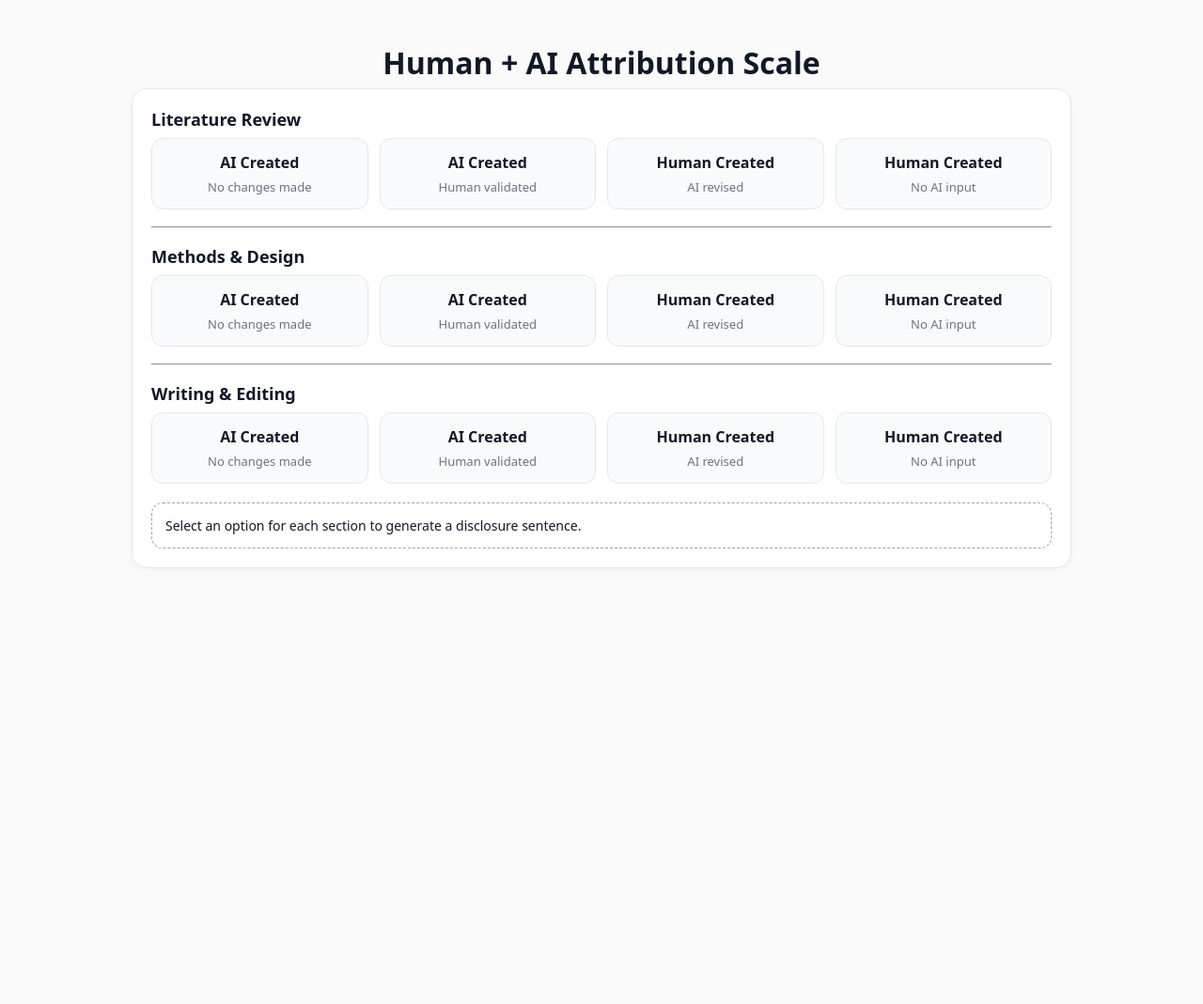
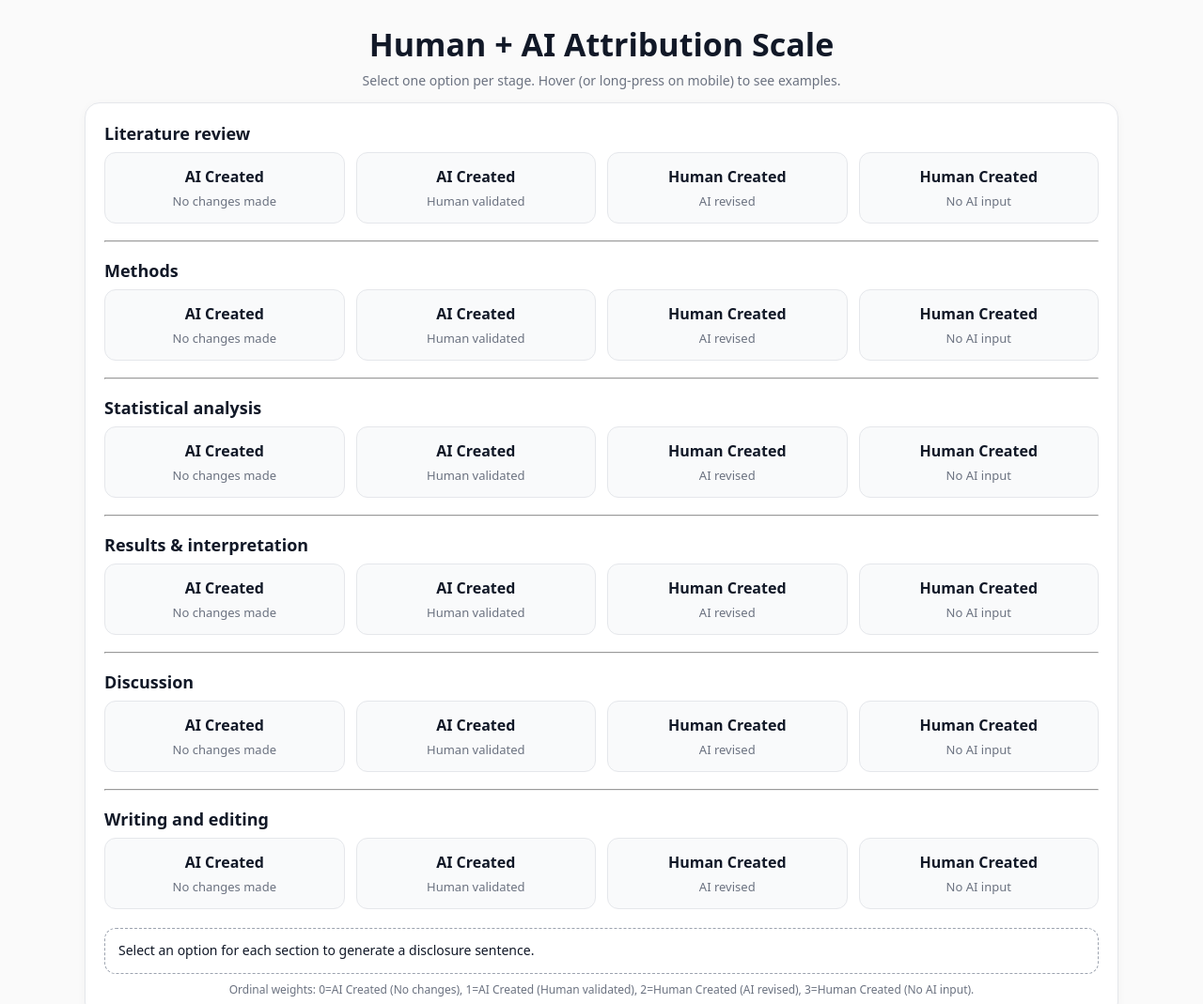
Before and after one commit to whitjostone/AIHumanAttribution, a plain HTML site: page index.html in a window 1280 px wide. Shown: the top 1069 px of the page at 94% size. Before the commit the page ends 800 px from the top, so only its background shows below. Drawn offline with Linux system fonts and the light colour scheme.

Commit message:
Add files via upload

```diff
--- a/index.html
+++ b/index.html
@@ -2,29 +2,38 @@
 <html lang="en">
 <head>
 <meta charset="UTF-8">
-<title>Human + AI Attribution Scale (4‑Point Ordinal)</title>
+<title>Human + AI Attribution Scale (4-Point Ordinal)</title>
 <meta name="viewport" content="width=device-width, initial-scale=1">
 
 <style>
+:root {
+  --accent:#2563eb;
+  --border:#e5e7eb;
+  --bg:#fafafa;
+  --card:#ffffff;
+  --muted:#6b7280;
+}
 body{
   font-family: system-ui, -apple-system, Segoe UI, Roboto, Helvetica, Arial;
-  background:#fafafa;
+  background:var(--bg);
   color:#111827;
   margin:0;
   padding:24px;
 }
-.wrap{max-width:1000px;margin:0 auto;}
-h1{text-align:center;margin-bottom:6px}
+.wrap{max-width:1100px;margin:0 auto;}
+header{text-align:center;margin-bottom:14px}
+h1{margin:0;font-size:clamp(22px,3vw,34px)}
+.sub{margin:6px 0 0 0;color:var(--muted);font-size:14px}
 .card{
-  background:#fff;
-  border:1px solid #e5e7eb;
+  background:var(--card);
+  border:1px solid var(--border);
   border-radius:16px;
   padding:20px;
   box-shadow:0 2px 10px rgba(0,0,0,.04);
 }
 .topic{font-size:18px;font-weight:700;margin-bottom:8px}
 
-/* radio grid */
+/* 4-option radio grid */
 .radio-row{
   display:grid;
   grid-template-columns:repeat(4,1fr);
@@ -34,22 +43,24 @@ h1{text-align:center;margin-bottom:6px}
 .radio-row label{
   text-align:center;
   padding:14px 12px;
-  border:1px solid #e5e7eb;
+  border:1px solid var(--border);
   border-radius:12px;
   background:#f9fafb;
   cursor:pointer;
+  user-select:none;
 }
 .radio-row h3{
   margin:0 0 6px 0;
   font-size:16px;
+  font-weight:700;
 }
 .radio-row p{
   margin:0;
   font-size:13px;
-  color:#6b7280;
+  color:var(--muted);
 }
 .radio-row input:checked + label{
-  border-color:#2563eb;
+  border-color:var(--accent);
   background:#eff6ff;
 }
 
@@ -60,81 +71,191 @@ h1{text-align:center;margin-bottom:6px}
   border-radius:12px;
   background:#fff;
   font-size:14px;
+  line-height:1.35;
+}
+.smallnote{margin-top:8px;color:var(--muted);font-size:12px;text-align:center}
+@media (max-width: 860px) {
+  .radio-row{grid-template-columns:1fr 1fr}
+}
+@media print {
+  body{background:#fff;padding:0}
+  .smallnote{display:none}
 }
 </style>
 </head>
 
 <body>
 <div class="wrap">
-<h1>Human + AI Attribution Scale</h1>
+<header>
+  <h1>Human + AI Attribution Scale</h1>
+  <div class="sub">Select one option per stage. Hover (or long-press on mobile) to see examples.</div>
+</header>
 
 <div class="card">
 
-<div class="topic">Literature Review</div>
+<div class="topic">Literature review</div>
 <div class="radio-row" data-label="Literature review">
-  <input type="radio" name="lit" id="lit0" value="0">
-  <label for="lit0" title="AI generated text used verbatim. Example: ChatGPT-written literature review with no edits.">
+  <input type="radio" name="literature" id="literature-0" value="0">
+  <label for="literature-0" title="AI generated text used verbatim. Example: ChatGPT-written literature review with no edits.">
     <h3>AI Created</h3><p>No changes made</p>
   </label>
 
-  <input type="radio" name="lit" id="lit1" value="1">
-  <label for="lit1" title="AI generated draft reviewed for accuracy. Example: AI draft with fact-checking only.">
+  <input type="radio" name="literature" id="literature-1" value="1">
+  <label for="literature-1" title="AI generated draft reviewed for accuracy. Example: AI draft with fact-checking only.">
     <h3>AI Created</h3><p>Human validated</p>
   </label>
 
-  <input type="radio" name="lit" id="lit2" value="2">
-  <label for="lit2" title="Human-written content refined with AI. Example: Grammar or clarity edits via AI.">
+  <input type="radio" name="literature" id="literature-2" value="2">
+  <label for="literature-2" title="Human-written content refined with AI. Example: Grammar or clarity edits via AI.">
     <h3>Human Created</h3><p>AI revised</p>
   </label>
 
-  <input type="radio" name="lit" id="lit3" value="3">
-  <label for="lit3" title="Fully human-written with no AI involvement.">
+  <input type="radio" name="literature" id="literature-3" value="3">
+  <label for="literature-3" title="Fully human-written with no AI involvement. Example: Fully human-written section.">
+    <h3>Human Created</h3><p>No AI input</p>
+  </label>
+</div>
+<hr style="margin:18px 0">
+<div class="topic">Methods</div>
+<div class="radio-row" data-label="Methods">
+  <input type="radio" name="methods" id="methods-0" value="0">
+  <label for="methods-0" title="AI generated methods used verbatim. Example: AI wrote methods and it was pasted without edits.">
+    <h3>AI Created</h3><p>No changes made</p>
+  </label>
+
+  <input type="radio" name="methods" id="methods-1" value="1">
+  <label for="methods-1" title="AI-generated methods validated by a human. Example: AI draft checked for accuracy/consistency.">
+    <h3>AI Created</h3><p>Human validated</p>
+  </label>
+
+  <input type="radio" name="methods" id="methods-2" value="2">
+  <label for="methods-2" title="Human-written methods revised with AI. Example: AI used to tighten wording or improve readability.">
+    <h3>Human Created</h3><p>AI revised</p>
+  </label>
+
+  <input type="radio" name="methods" id="methods-3" value="3">
+  <label for="methods-3" title="Human-written methods with no AI input.">
+    <h3>Human Created</h3><p>No AI input</p>
+  </label>
+</div>
+<hr style="margin:18px 0">
+<div class="topic">Statistical analysis</div>
+<div class="radio-row" data-label="Statistical analysis">
+  <input type="radio" name="stats" id="stats-0" value="0">
+  <label for="stats-0" title="AI generated analysis plan/code description used verbatim. Example: AI wrote analysis section with no edits.">
+    <h3>AI Created</h3><p>No changes made</p>
+  </label>
+
+  <input type="radio" name="stats" id="stats-1" value="1">
+  <label for="stats-1" title="AI generated analysis plan validated by a human. Example: Human checked appropriateness/assumptions.">
+    <h3>AI Created</h3><p>Human validated</p>
+  </label>
+
+  <input type="radio" name="stats" id="stats-2" value="2">
+  <label for="stats-2" title="Human-created analysis plan revised with AI. Example: AI helped clarify reporting or polish code comments.">
+    <h3>Human Created</h3><p>AI revised</p>
+  </label>
+
+  <input type="radio" name="stats" id="stats-3" value="3">
+  <label for="stats-3" title="Human-created analysis plan with no AI input.">
+    <h3>Human Created</h3><p>No AI input</p>
+  </label>
+</div>
+<hr style="margin:18px 0">
+<div class="topic">Results & interpretation</div>
+<div class="radio-row" data-label="Results & interpretation">
+  <input type="radio" name="results" id="results-0" value="0">
+  <label for="results-0" title="AI generated results narrative used verbatim. Example: AI drafted results interpretation without edits.">
+    <h3>AI Created</h3><p>No changes made</p>
+  </label>
+
+  <input type="radio" name="results" id="results-1" value="1">
+  <label for="results-1" title="AI-generated results narrative validated by a human. Example: Human checked accuracy against outputs.">
+    <h3>AI Created</h3><p>Human validated</p>
+  </label>
+
+  <input type="radio" name="results" id="results-2" value="2">
+  <label for="results-2" title="Human-created results narrative revised with AI. Example: AI used for clarity, structure, or grammar.">
+    <h3>Human Created</h3><p>AI revised</p>
+  </label>
+
+  <input type="radio" name="results" id="results-3" value="3">
+  <label for="results-3" title="Human-created results narrative with no AI input.">
+    <h3>Human Created</h3><p>No AI input</p>
+  </label>
+</div>
+<hr style="margin:18px 0">
+<div class="topic">Discussion</div>
+<div class="radio-row" data-label="Discussion">
+  <input type="radio" name="discussion" id="discussion-0" value="0">
+  <label for="discussion-0" title="AI generated discussion used verbatim. Example: AI wrote discussion section with no edits.">
+    <h3>AI Created</h3><p>No changes made</p>
+  </label>
+
+  <input type="radio" name="discussion" id="discussion-1" value="1">
+  <label for="discussion-1" title="AI-generated discussion validated by a human. Example: Human checked claims, citations, and tone.">
+    <h3>AI Created</h3><p>Human validated</p>
+  </label>
+
+  <input type="radio" name="discussion" id="discussion-2" value="2">
+  <label for="discussion-2" title="Human-written discussion revised with AI. Example: AI used to improve flow or concision.">
+    <h3>Human Created</h3><p>AI revised</p>
+  </label>
+
+  <input type="radio" name="discussion" id="discussion-3" value="3">
+  <label for="discussion-3" title="Human-written discussion with no AI input.">
+    <h3>Human Created</h3><p>No AI input</p>
+  </label>
+</div>
+<hr style="margin:18px 0">
+<div class="topic">Writing and editing</div>
+<div class="radio-row" data-label="Writing and editing">
+  <input type="radio" name="writing" id="writing-0" value="0">
+  <label for="writing-0" title="AI generated prose edits applied verbatim. Example: AI rewrote paragraphs and changes were accepted as-is.">
+    <h3>AI Created</h3><p>No changes made</p>
+  </label>
+
+  <input type="radio" name="writing" id="writing-1" value="1">
+  <label for="writing-1" title="AI edits validated by a human. Example: AI suggestions reviewed and selectively applied.">
+    <h3>AI Created</h3><p>Human validated</p>
+  </label>
+
+  <input type="radio" name="writing" id="writing-2" value="2">
+  <label for="writing-2" title="Human writing revised with AI. Example: AI used for grammar/clarity suggestions on a human draft.">
+    <h3>Human Created</h3><p>AI revised</p>
+  </label>
+
+  <input type="radio" name="writing" id="writing-3" value="3">
+  <label for="writing-3" title="Human writing and editing with no AI input.">
     <h3>Human Created</h3><p>No AI input</p>
   </label>
 </div>
 
-<hr style="margin:18px 0">
-
-<div class="topic">Methods & Design</div>
-<div class="radio-row" data-label="Methods">
-  <input type="radio" name="methods" id="m0" value="0">
-  <label for="m0"><h3>AI Created</h3><p>No changes made</p></label>
-
-  <input type="radio" name="methods" id="m1" value="1">
-  <label for="m1"><h3>AI Created</h3><p>Human validated</p></label>
-
-  <input type="radio" name="methods" id="m2" value="2">
-  <label for="m2"><h3>Human Created</h3><p>AI revised</p></label>
-
-  <input type="radio" name="methods" id="m3" value="3">
-  <label for="m3"><h3>Human Created</h3><p>No AI input</p></label>
-</div>
-
-<hr style="margin:18px 0">
-
-<div class="topic">Writing & Editing</div>
-<div class="radio-row" data-label="Writing and editing">
-  <input type="radio" name="writing" id="w0" value="0">
-  <label for="w0"><h3>AI Created</h3><p>No changes made</p></label>
-
-  <input type="radio" name="writing" id="w1" value="1">
-  <label for="w1"><h3>AI Created</h3><p>Human validated</p></label>
-
-  <input type="radio" name="writing" id="w2" value="2">
-  <label for="w2"><h3>Human Created</h3><p>AI revised</p></label>
-
-  <input type="radio" name="writing" id="w3" value="3">
-  <label for="w3"><h3>Human Created</h3><p>No AI input</p></label>
-</div>
 
 <div id="disclosure">Select an option for each section to generate a disclosure sentence.</div>
-
+<div class="smallnote">Ordinal weights: 0=AI Created (No changes), 1=AI Created (Human validated), 2=Human Created (AI revised), 3=Human Created (No AI input).</div>
 </div>
 </div>
 
 <script>
-const rows = document.querySelectorAll('.radio-row');
+const rows = Array.from(document.querySelectorAll('.radio-row'));
 const disclosure = document.getElementById('disclosure');
+
+function labelForValue(v){
+  switch(String(v)){
+    case '0': return 'AI Created — No changes made';
+    case '1': return 'AI Created — Human validated';
+    case '2': return 'Human Created — AI revised';
+    case '3': return 'Human Created — No AI input';
+    default: return '';
+  }
+}
+
+function categoryFromScore(score){
+  if (score < 34) return 'AI-led';
+  if (score < 67) return 'Mixed';
+  return 'Human-led';
+}
 
 document.addEventListener('change', () => {
   let values = [];
@@ -142,25 +263,27 @@ document.addEventListener('change', () => {
 
   rows.forEach(row => {
     const checked = row.querySelector('input:checked');
-    if(checked){
+    const stage = row.dataset.label;
+    if (checked) {
       values.push(Number(checked.value));
-      const label = row.dataset.label;
-      const text = checked.nextElementSibling.innerText.replace(/\n/g,' ').toLowerCase();
-      phrases.push(`${label}: ${text}`);
+      phrases.push(`${stage}—${labelForValue(checked.value)}`);
     }
   });
 
-  if(values.length === rows.length){
-    const avg = values.reduce((a,b)=>a+b,0) / values.length;
-    const score = Math.round((avg/3)*100);
-    let category = score < 34 ? 'AI-led' : score < 67 ? 'Mixed' : 'Human-led';
+  if (values.length !== rows.length) {
+    disclosure.textContent = 'Select an option for each section to generate a disclosure sentence.';
+    return;
+  }
 
-    disclosure.innerHTML = `<strong>AI Attribution Disclosure:</strong><br>
-    Content development reflected a ${category.toLowerCase()} approach (overall score: ${score}/100).
-    ${phrases.join('; ')}.`;
-  }
+  const avg = values.reduce((a,b)=>a+b,0) / values.length;
+  const score = Math.round((avg/3)*100);
+  const category = categoryFromScore(score);
+
+  // Citation-ready disclosure paragraph
+  disclosure.innerHTML = `<strong>AI Attribution Disclosure:</strong><br>
+  Manuscript development reflected a ${category.toLowerCase()} authorship approach (overall attribution score: ${score}/100, based on a 4-point ordinal rubric).
+  Stage-level attributions: ${phrases.join('; ')}.`;
 });
 </script>
-
 </body>
 </html>
```
